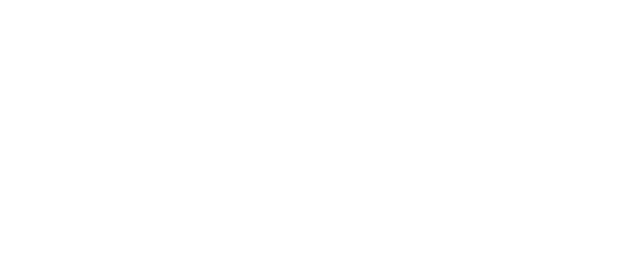
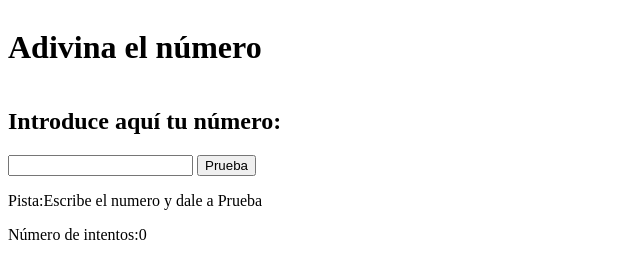
Before and after one commit to Adalab/modulo-2-evaluacion-intermedia-DeliaMesonero, a plain HTML site: page index.html in a window 1280 px wide. Shown: the whole page, without its empty margins (0-640 px from the left). Drawn offline with Linux system fonts and the light colour scheme.

Commit message:
listener

```diff
--- a/index.html
+++ b/index.html
@@ -5,8 +5,25 @@
     <meta http-equiv="X-UA-Compatible" content="IE=edge">
     <meta name="viewport" content="width=device-width, initial-scale=1.0">
     <title>Evaluación intermedia modulo 2</title>
+    <link rel="stylesheet" href="./styles/mains.css">
 </head>
 <body>
+    <main class="main">
+    <h1>Adivina el número</h1>
+    <h2>Introduce aquí tu número:</h2>
+    <form>
+        <label>
+            <input class="js-input" type="text" name="namber" id="namber" />
+
+        </label>
+        <input class="js-btn" type="submit" name="Preba" value="Prueba"/>
+    </form>
+  <div>
+    <p class="js-clue">Pista:Escribe el numero y dale a Prueba</p>
+    <p class="js-try">Número de intentos:0</p>
+  </div>
+</main>
+
 
     <script src="./js/main.js"></script>
 </body>
--- a/js/main.js
+++ b/js/main.js
@@ -1 +1,13 @@
 'use strict'
+console.log('holis');
+
+const input = document.querySelector('.js-input');
+const btn = document.querySelector('.js-btn');
+const clue = document.querySelector('.js-clue');
+const tryNumber = document.querySelector('.js-try');
+
+
+handleClick
+
+
+btn.addEventListener('click', handleClick);
--- a/styles/mains.css
+++ b/styles/mains.css
@@ -0,0 +1,4 @@
+.main{
+    display: flex;
+    flex-direction: column;
+}
```
